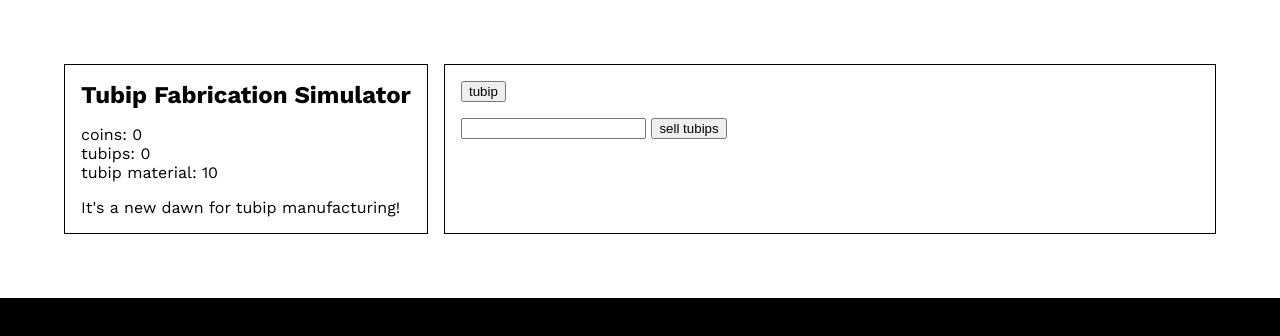
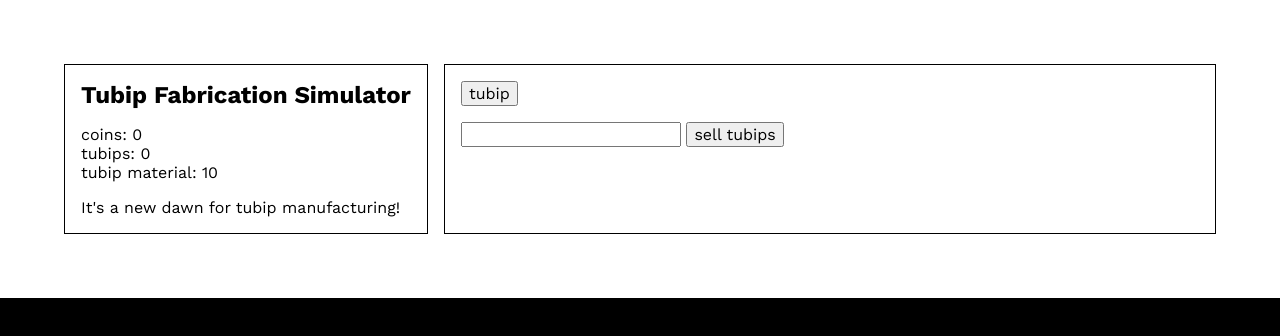
Before and after one commit to hs7t/tubip-fabrication-simulator, a Svelte app: page / in a window 1280 px wide. Shown: the top 336 px of the page. Built offline with nearby package versions, Linux system fonts and the light colour scheme.

Commit message:
add default input styling

```diff
--- a/src/app.css
+++ b/src/app.css
@@ -24,3 +24,8 @@ body {
     width: 100%;
     height: 100%;
 }
+
+input, button {
+    font-size: inherit;
+    font-family: inherit;
+}
```
